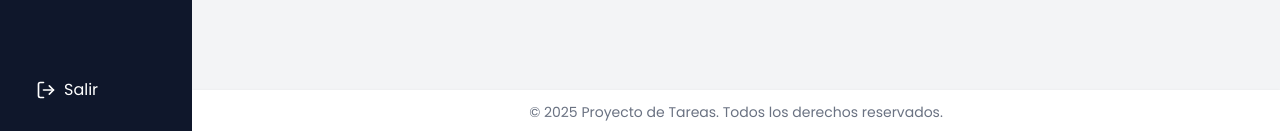
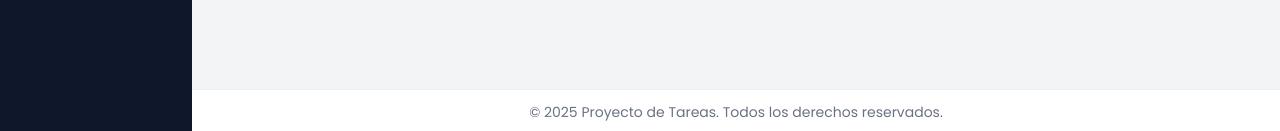
Before and after one commit to Velias27/gestor_proyectos, a Next.js app: page /projects/new in a window 1280 px wide. Shown: the part 666-797 px from the top of the page. Built offline with nearby package versions, Linux system fonts and the light colour scheme; sample sign-in values are in the browser's storage; what @heroui/react would draw is missing.

Commit message:
Corregir Dashboard de PM. No salian botones

```diff
--- a/src/components/dashboard/PMDashboard.js
+++ b/src/components/dashboard/PMDashboard.js
@@ -38,7 +38,7 @@ export default function PMDashboard() {
 
   return (
     <Layout role={role}>
-      <div className="min-h-screen p-6 bg-gray-50">
+      <div className="p-6 bg-gray-50">
         <h1 className="text-3xl font-bold mb-6 text-gray-800">
           Project Manager Dashboard
         </h1>
--- a/src/components/layout/Sidebar.js
+++ b/src/components/layout/Sidebar.js
@@ -35,13 +35,21 @@ const Sidebar = ({ role }) => {
               </Link>
             </>
           )}
-          {role === "PM" && (
-            <Link
-              href="/dashboard/pm"
-              className="flex items-center gap-2 hover:text-blue-400 transition-colors px-3 py-2 rounded"
-            >
-              <Users size={20} /> PM Dashboard
-            </Link>
+          {role === "PROJECT_MANAGER" && (
+            <>
+              <Link
+                href="/dashboard/admin"
+                className="flex items-center gap-2 hover:text-blue-400 transition-colors px-3 py-2 rounded"
+              >
+                <LayoutGrid size={20} /> Dashboard
+              </Link>
+              <Link
+                href="/projects"
+                className="flex items-center gap-2 hover:text-blue-400 transition-colors px-3 py-2 rounded"
+              >
+                <Briefcase  size={20} /> Proyectos
+              </Link>
+            </>
           )}
           {role === "TEAM" && (
             <Link
@@ -53,16 +61,6 @@ const Sidebar = ({ role }) => {
           )}
         </nav>
       </div>
-
-      <div>
-        <button
-          onClick={handleLogout}
-          className="flex items-center gap-2 hover:text-red-400 transition-colors px-3 py-2 rounded w-full"
-        >
-          <LogOut size={20} />
-          Salir
-        </button>
-      </div>
     </aside>
   );
 };
```
